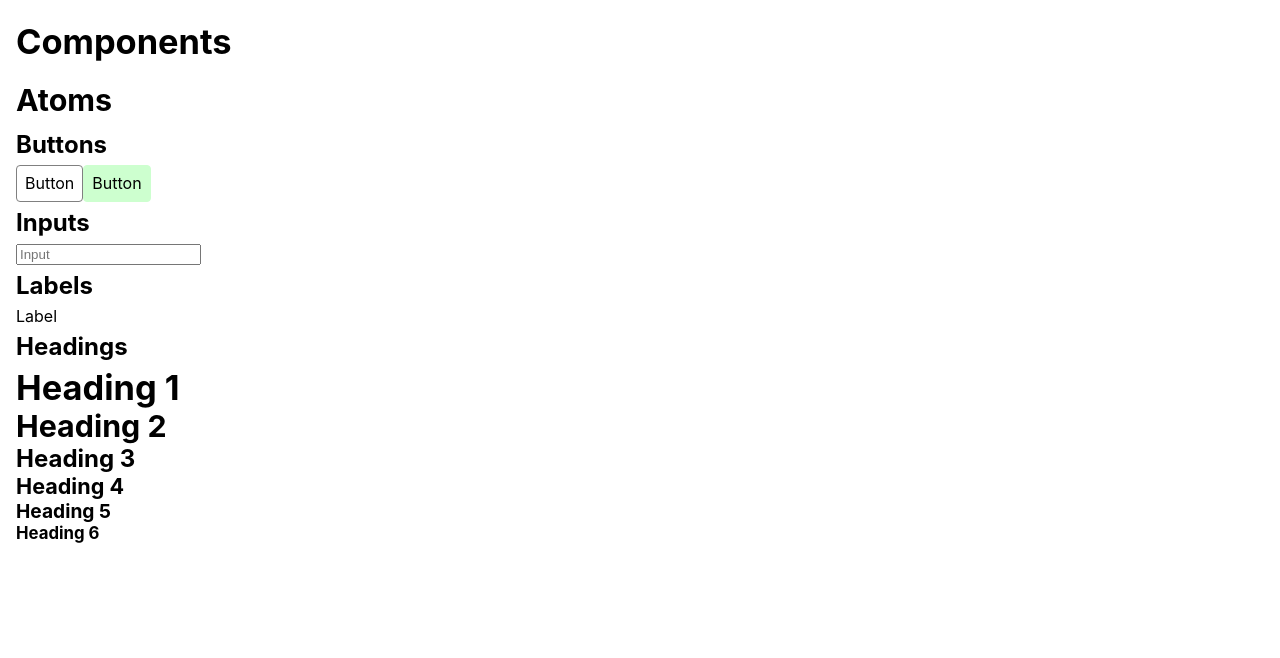
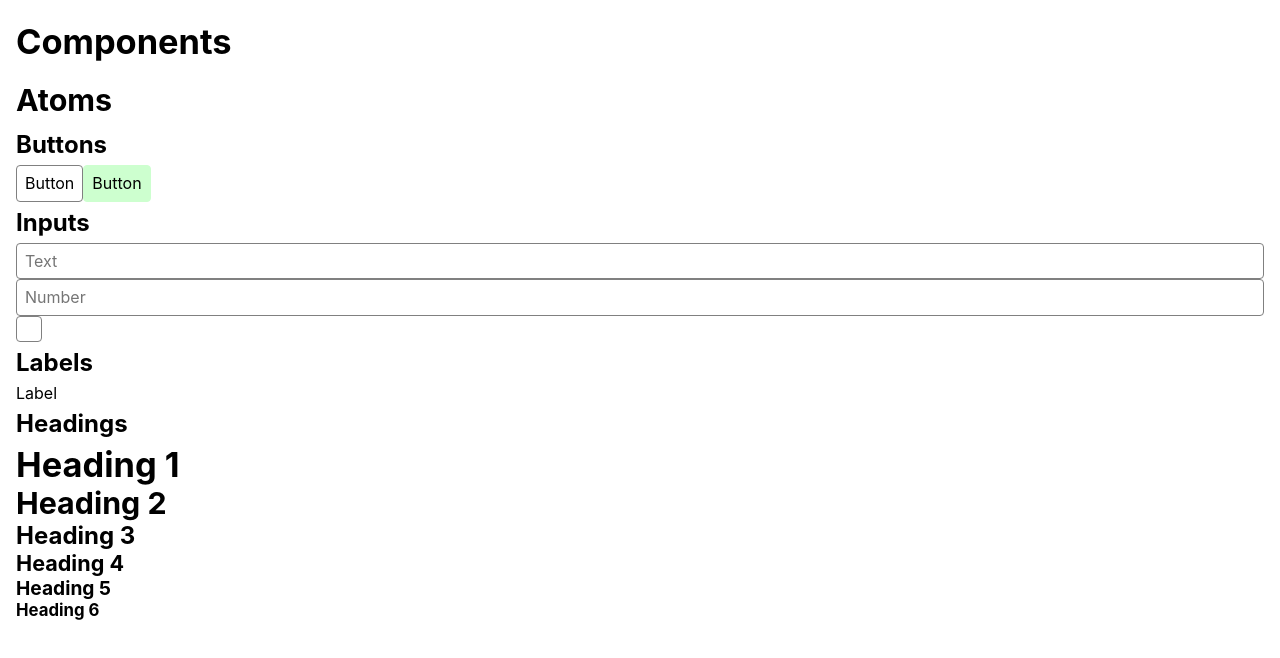
Before and after one commit to fseemann/react-design-system, a React (Create React App) app: page / in a window 1280 px wide. Shown: the top 658 px of the page. Built offline with nearby package versions, Linux system fonts and the light colour scheme.

Commit message:
add a input styles

```diff
--- /dev/null
+++ b/src/components/atoms/a-input.css
@@ -0,0 +1,40 @@
+.a-input {
+    display: block;
+
+    font-family: inherit;
+    font-size: 100%;
+    line-height: 1.15;
+    margin: 0;
+    padding: 8px;
+    background: white;
+
+    border: 1px solid var(--color-gray--dark);
+    border-radius: 4px;
+
+    box-sizing: border-box;
+    width: 100%;
+}
+
+.a-input:focus {
+    outline: none;
+    box-shadow: 0 0 4px blue;
+}
+
+.a-input[type="checkbox"] {
+    -webkit-appearance: none;
+    display: block;
+    width: calc(1.15em + 8px);
+    height: calc(1.15em + 8px);
+
+    position: relative;
+
+    background: white;
+}
+
+.a-input[type="checkbox"]:checked:after {
+    content: '\2714';
+    font-size: 1.35em;
+    right: 15%;
+    bottom: 5%;
+    position: absolute;
+}
--- a/src/components/atoms/a-input.js
+++ b/src/components/atoms/a-input.js
@@ -1,7 +1,10 @@
-import React, { useState, useCallback } from 'react'
+import React, { useState, useMemo, useCallback } from 'react'
 import PropTypes from 'prop-types'
+import { className } from '../utilities'
+import './a-input.css'
 
 export default function AInput (props) {
+  const className = useClassName(props)
   const [value, setValue] = useState('')
   const handleValueChange = useCallback(
     (event) => setValue(event.target.value),
@@ -10,6 +13,7 @@ export default function AInput (props) {
 
   return (
     <input
+      className={className}
       name={props.name}
       placeholder={props.placeholder}
       type={props.type}
@@ -28,3 +32,12 @@ AInput.propTypes = {
 AInput.defaultProps = {
   placeholder: 'Input'
 }
+
+function useClassName (props) {
+  return useMemo(
+    () => className([
+      'a-input'
+    ]),
+    []
+  )
+}
--- a/src/components/templates/t-components.js
+++ b/src/components/templates/t-components.js
@@ -18,7 +18,9 @@ export default function TComponents () {
         </section>
         <section>
           <AHeading level={3} text={'Inputs'} margin={'small'}/>
-          <AInput name={'username'} />
+          <AInput type={'text'} placeholder={'Text'} name={'username'} />
+          <AInput type={'number'} placeholder={'Number'} name={'username'} />
+          <AInput type={'checkbox'} name={'username'} />
         </section>
         <section>
           <AHeading level={3} text={'Labels'} margin={'small'}/>
--- a/src/pages/App.js
+++ b/src/pages/App.js
@@ -1,5 +1,4 @@
 import React from 'react'
-import './App.css'
 import TComponents from '../components/templates/t-components'
 
 function App () {
```
Also changed, not shown: src/pages/App.css (deleted).
